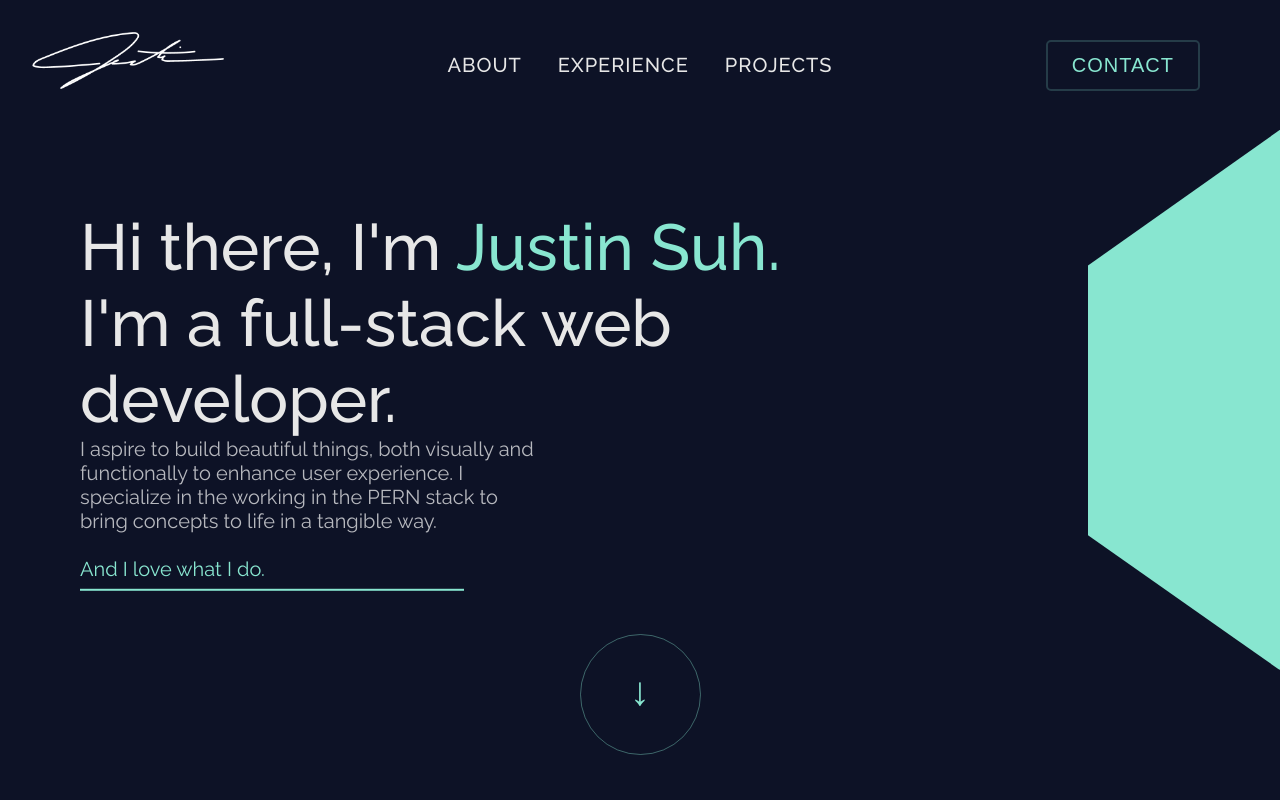
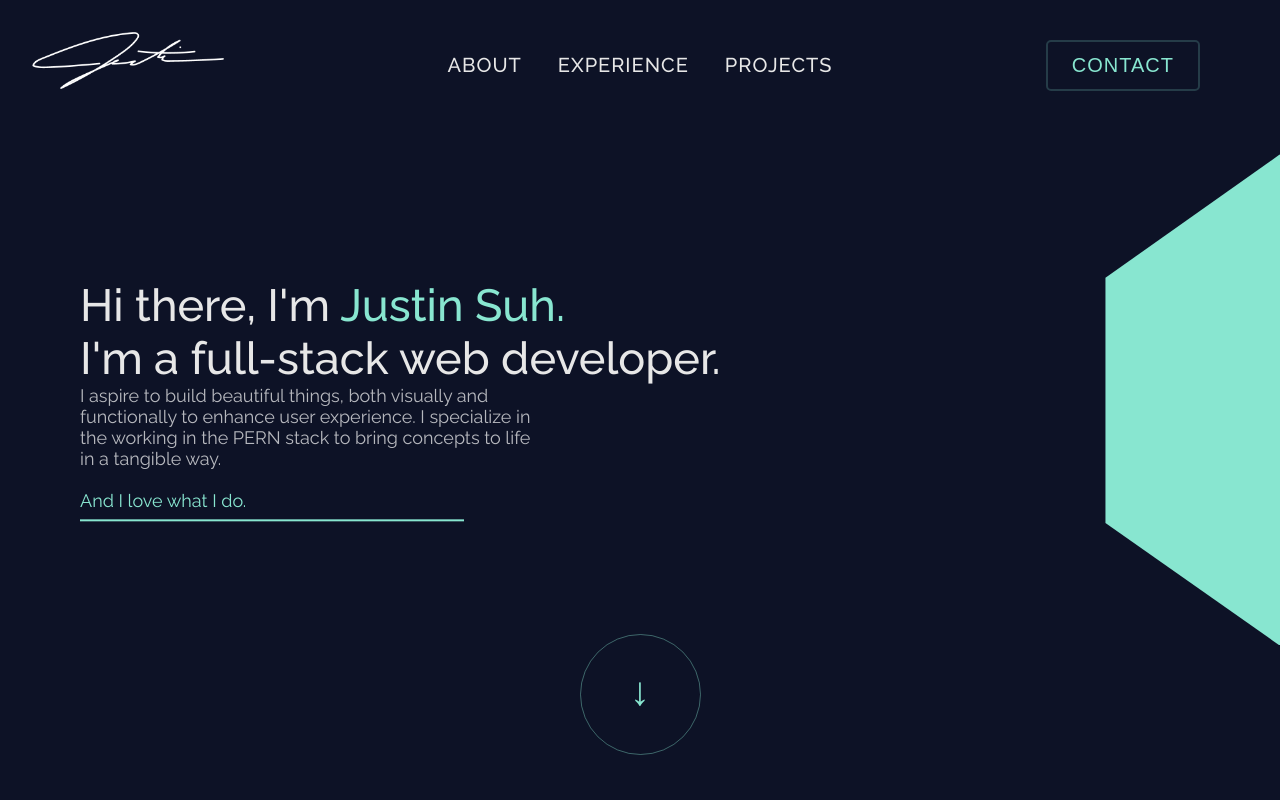
Before and after one commit to justindjsuh/portfolio-site, a React (Create React App) app: page / in a window 1280 px wide. Shown: the top 800 px of the page. Built offline with nearby package versions, Linux system fonts and the light colour scheme.

Commit message:
fixed svg size and font size

```diff
--- a/public/style.css
+++ b/public/style.css
@@ -180,7 +180,7 @@ a {
 }
 
 .desc_header {
-  font-size: 65px;
+  font-size: 45px;
   font-weight: 500;
   margin: 0;
 }
@@ -189,7 +189,7 @@ a {
   margin: 0;
   color: rgba(255, 255, 255, 0.7);
   opacity: 0;
-  font-size: 20px;
+  font-size: 18px;
   width: 60%;
   animation-name: fadeUp;
   animation-duration: 0.6s;
--- a/src/features/Landing.js
+++ b/src/features/Landing.js
@@ -37,7 +37,7 @@ const Landing = () => {
           id="Layer_1"
           data-name="Layer 1"
           xmlns="http://www.w3.org/2000/svg"
-          viewBox="0 0 200.02 563"
+          viewBox="-20 0 220 563"
         >
           <polygon
             className="cls-2"
```
